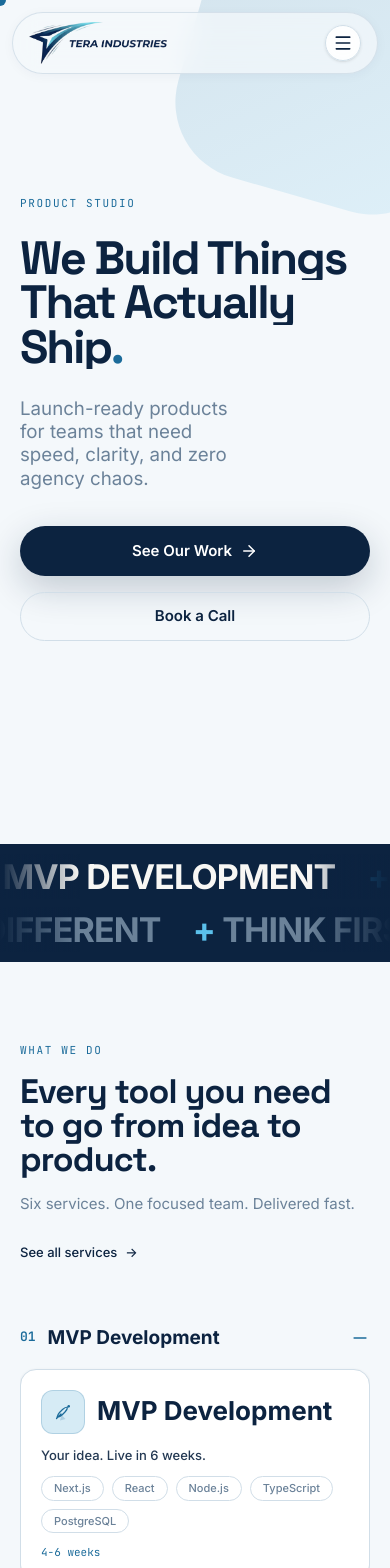
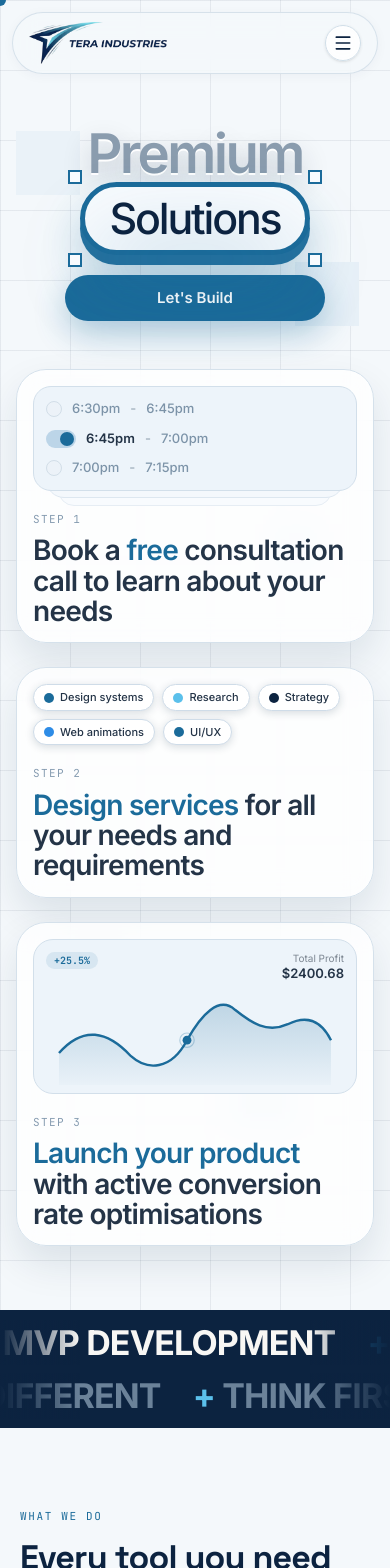
Before and after one commit to heytt-satra/Business-Website-, a Next.js app: page /#/ in a window 390 px wide. Shown: the top 1568 px of the page. Built offline with nearby package versions, Linux system fonts and the light colour scheme.

Commit message:
Refine hero connectors, spacing, and mobile layout

```diff
--- a/src/components/home/Hero.tsx
+++ b/src/components/home/Hero.tsx
@@ -1,116 +1,294 @@
 "use client";
 
-import { useRef } from "react";
-import { motion, useScroll, useTransform } from "framer-motion";
-import { ArrowRight } from "lucide-react";
+import { motion } from "framer-motion";
 import Link from "next/link";
+import { Code, Figma } from "lucide-react";
 
-const words = ["We Build Things", "That Actually", "Ship."];
+const featureChips = [
+  { label: "Design systems", color: "#1B6B9A" },
+  { label: "Research", color: "#5BC0EB" },
+  { label: "Strategy", color: "#0C2340" },
+  { label: "Web animations", color: "#2E8CE6" },
+  { label: "UI/UX", color: "#1B6B9A" },
+];
+
+const timeSlots = [
+  { start: "6:30pm", end: "6:45pm", active: false },
+  { start: "6:45pm", end: "7:00pm", active: true },
+  { start: "7:00pm", end: "7:15pm", active: false },
+];
 
 export default function Hero() {
-    const sectionRef = useRef<HTMLElement>(null);
-
-    const { scrollYProgress } = useScroll({
-        target: sectionRef,
-        offset: ["start start", "end start"],
-    });
-
-    const heroScale = useTransform(scrollYProgress, [0, 1], [1, 0.96]);
-    const heroOpacity = useTransform(scrollYProgress, [0, 0.7], [1, 0.2]);
-
   return (
-        <section
-            ref={sectionRef}
-            className="relative flex min-h-svh items-center overflow-hidden bg-bg px-5 sm:px-6 md:px-20"
-        >
-            {/* Single accent shape */}
+    <section className="relative min-h-screen w-full overflow-hidden bg-[#F4F8FB] px-4 pb-16 pt-22 sm:px-6 sm:pb-22 sm:pt-28 md:px-10 md:pb-32 md:pt-36 lg:px-16">
       <div
-                className="pointer-events-none absolute -right-20 top-[-80px] h-[280px] w-[280px] rounded-[28%] sm:h-[340px] sm:w-[340px] md:-right-28 md:top-[-110px] md:h-[420px] md:w-[420px]"
+        className="pointer-events-none absolute inset-0"
         style={{
-                    background: "linear-gradient(140deg, rgba(27,107,154,0.95) 0%, rgba(91,192,235,0.9) 100%)",
-                    transform: "rotate(16deg)",
-                    opacity: 0.16,
+          backgroundImage: `
+            linear-gradient(rgba(12,35,64,0.07) 1px, transparent 1px),
+            linear-gradient(90deg, rgba(12,35,64,0.07) 1px, transparent 1px)
+          `,
+          backgroundSize: "70px 70px",
         }}
       />
 
+      <div className="pointer-events-none absolute inset-0">
+        <div className="absolute left-[4%] top-[10%] h-16 w-16 bg-[#EAF2F8] sm:h-20 sm:w-20" />
+        <div className="absolute left-[13%] top-[30%] h-12 w-12 bg-[#E6EEF5] sm:h-16 sm:w-16" />
+        <div className="absolute right-[8%] top-[20%] h-16 w-16 bg-[#E7F0F7] sm:h-20 sm:w-20" />
+        <div className="absolute right-[18%] top-[40%] h-12 w-12 bg-[#E9F1F8] sm:h-16 sm:w-16" />
+        <div className="absolute bottom-[24%] left-[18%] h-14 w-14 bg-[#E6EEF5] sm:h-[72px] sm:w-[72px]" />
+        <div className="absolute bottom-[14%] right-[24%] h-16 w-16 bg-[#E7F0F7] sm:h-20 sm:w-20" />
+      </div>
+
       <motion.div
-                className="relative z-10 mx-auto w-full max-w-6xl pb-14 pt-24 sm:pb-16 sm:pt-28 md:pt-32"
-                style={{ scale: heroScale, opacity: heroOpacity }}
+        initial={{ opacity: 0, y: 20, rotate: -16 }}
+        animate={{ opacity: 1, y: 0, rotate: -14 }}
+        transition={{ delay: 0.3, duration: 0.45 }}
+        className="absolute left-[7%] top-[36%] z-10 hidden h-14 w-14 items-center justify-center rounded-2xl border-[4px] border-[#1B6B9A] bg-white text-[#1B6B9A] shadow-[0_14px_28px_rgba(27,107,154,0.24)] md:flex lg:left-[17%] lg:h-16 lg:w-16"
       >
-                <motion.p
-                    initial={{ opacity: 0, y: 16 }}
-                    animate={{ opacity: 1, y: 0 }}
-                    transition={{ duration: 0.55, ease: [0.25, 0.1, 0.25, 1] }}
-                    className="label-mono mb-6"
+        <Figma size={24} />
+      </motion.div>
+
+      <motion.div
+        initial={{ opacity: 0, y: 20, rotate: 16 }}
+        animate={{ opacity: 1, y: 0, rotate: 14 }}
+        transition={{ delay: 0.35, duration: 0.45 }}
+        className="absolute right-[7%] top-[33%] z-10 hidden h-14 w-14 items-center justify-center rounded-2xl border-[4px] border-[#1B6B9A] bg-white text-[#1B6B9A] shadow-[0_14px_28px_rgba(27,107,154,0.24)] md:flex lg:right-[17%] lg:h-16 lg:w-16"
       >
-                    Product Studio
-                </motion.p>
+        <Code size={24} />
+      </motion.div>
 
-                <h1
-                    className="mb-7 font-heading font-black text-primary tracking-[-0.045em]"
+      <div className="relative z-10 mx-auto mt-10 max-w-[1300px] text-center sm:mt-16 md:mt-20">
+        <div className="mb-2 hidden items-end justify-between px-[14%] sm:flex md:px-[22%] lg:px-[26%]">
+          <motion.span
+            initial={{ opacity: 0 }}
+            animate={{ opacity: 1 }}
+            transition={{ delay: 0.5, duration: 0.5 }}
+            className="text-lg text-[#0C2340] md:text-xl lg:text-2xl"
             style={{
-                        fontSize: "clamp(44px, 12vw, 132px)",
-                        lineHeight: 0.95,
-                        maxWidth: "11ch",
+              fontFamily: '"Bradley Hand", "Comic Sans MS", cursive',
+              transform: "rotate(-12deg)",
+              display: "inline-block",
             }}
           >
-                    {words.map((line, i) => (
-                        <span key={i} className="block overflow-hidden">
+            Deliver
+          </motion.span>
           <motion.span
-                                initial={{ y: "104%" }}
-                                animate={{ y: "0%" }}
+            initial={{ opacity: 0 }}
+            animate={{ opacity: 1 }}
+            transition={{ delay: 0.55, duration: 0.5 }}
+            className="text-lg text-[#0C2340] md:text-xl lg:text-2xl"
+            style={{
+              fontFamily: '"Bradley Hand", "Comic Sans MS", cursive',
+              transform: "rotate(10deg)",
+              display: "inline-block",
+            }}
+          >
+            Create
+          </motion.span>
+        </div>
+
+        <motion.h2
+          initial={{ opacity: 0, y: 20 }}
+          animate={{ opacity: 1, y: 0 }}
+          transition={{ delay: 0.15, duration: 0.6 }}
+          className="mb-1 text-[clamp(36px,14vw,96px)] font-semibold leading-[0.92] tracking-[-0.048em] text-[#8A9CAE] sm:mb-2"
+          style={{
+            textShadow: "0 2px 0 rgba(255,255,255,0.95), 0 12px 28px rgba(12,35,64,0.24)",
+          }}
+        >
+          Premium
+        </motion.h2>
+
+        <motion.div
+          initial={{ opacity: 0, y: 20 }}
+          animate={{ opacity: 1, y: 0 }}
+          transition={{ delay: 0.25, duration: 0.6 }}
+          className="relative mx-auto w-fit"
+        >
+          <div className="pointer-events-none absolute inset-x-[7%] -bottom-5 h-8 rounded-full bg-[#1B6B9A]/30 blur-2xl" />
+          <div className="rounded-[999px] border-[5px] border-[#1B6B9A] bg-[#F8FBFE] px-6 py-3 shadow-[0_10px_0_rgba(27,107,154,0.95),0_24px_40px_rgba(27,107,154,0.24)] sm:border-[6px] sm:px-14 sm:py-5 md:px-20">
+            <motion.h1
+              initial={{ opacity: 0, y: 18 }}
+              animate={{ opacity: 1, y: [0, -2, 0] }}
               transition={{
-                                    delay: 0.15 + i * 0.12,
-                                    duration: 0.75,
-                                    ease: [0.16, 1, 0.3, 1],
+                opacity: { delay: 0.35, duration: 0.55 },
+                y: { delay: 0.85, duration: 3.2, repeat: Infinity, ease: "easeInOut" },
               }}
-                                className="inline-block"
+              className="text-[clamp(32px,11vw,86px)] font-medium leading-[0.9] tracking-[-0.05em] text-[#0C2340]"
             >
-                                {i === words.length - 1 ? (
-                                    <>
-                                        Ship<span className="text-accent">.</span>
-                                    </>
+              Solutions
+            </motion.h1>
+          </div>
+          <span className="absolute -left-3 -top-3 h-3.5 w-3.5 border-2 border-[#1B6B9A] bg-[#F8FBFE]" />
+          <span className="absolute -right-3 -top-3 h-3.5 w-3.5 border-2 border-[#1B6B9A] bg-[#F8FBFE]" />
+          <span className="absolute -bottom-3 -left-3 h-3.5 w-3.5 border-2 border-[#1B6B9A] bg-[#F8FBFE]" />
+          <span className="absolute -bottom-3 -right-3 h-3.5 w-3.5 border-2 border-[#1B6B9A] bg-[#F8FBFE]" />
+        </motion.div>
+
+        <motion.div
+          initial={{ opacity: 0, y: 14 }}
+          animate={{ opacity: 1, y: 0 }}
+          transition={{ delay: 0.5, duration: 0.5 }}
+          className="mt-5 flex flex-wrap items-center justify-center gap-3 sm:mt-7 sm:gap-5"
+        >
+          <span
+            className="hidden text-xl text-[#0C2340] sm:inline-block sm:text-2xl md:text-3xl"
+            style={{ fontFamily: '"Bradley Hand", "Comic Sans MS", cursive' }}
+          >
+            Click me
+          </span>
+          <svg width="74" height="24" viewBox="0 0 74 24" className="hidden text-[#0C2340] sm:block" fill="none">
+            <path d="M3 3c13 11 30 16 54 14m0 0l-8-6m8 6l-9 5" stroke="currentColor" strokeWidth="2" strokeLinecap="round" strokeLinejoin="round" />
+          </svg>
+          <Link
+            href="/contact"
+            className="inline-flex w-full max-w-[260px] items-center justify-center rounded-full bg-[#1B6B9A] px-6 py-3 text-base font-semibold text-white shadow-[0_12px_32px_rgba(27,107,154,0.33)] transition-all duration-300 hover:-translate-y-0.5 hover:bg-[#245F86] sm:w-auto sm:max-w-none sm:px-8 sm:py-3.5 sm:text-lg"
+          >
+            Let&apos;s Build
+          </Link>
+        </motion.div>
+      </div>
+
+      <div className="relative z-10 mx-auto mt-12 max-w-[1300px] sm:mt-20 md:mt-24">
+        <svg
+          className="pointer-events-none absolute left-[24%] top-[-20px] z-10 hidden h-[74px] w-[230px] md:block"
+          viewBox="0 0 230 74"
+          fill="none"
+          aria-hidden="true"
+          style={{ filter: "drop-shadow(0 1px 2px rgba(27,107,154,0.2))" }}
+        >
+          <path d="M14 60 C64 10, 154 10, 214 60" stroke="#1B6B9A" strokeWidth="2.6" strokeLinecap="round" />
+          <circle cx="14" cy="60" r="5.8" fill="#F4F8FB" stroke="#1B6B9A" strokeWidth="2.6" />
+          <circle cx="214" cy="60" r="5.8" fill="#F4F8FB" stroke="#1B6B9A" strokeWidth="2.6" />
+        </svg>
+
+        <svg
+          className="pointer-events-none absolute right-[20%] top-[72px] z-10 hidden h-[96px] w-[210px] md:block"
+          viewBox="0 0 210 96"
+          fill="none"
+          aria-hidden="true"
+          style={{ filter: "drop-shadow(0 1px 2px rgba(27,107,154,0.2))" }}
+        >
+          <path
+            d="M12 18 C10 44, 28 60, 50 56 C64 54, 68 42, 58 34 C48 26, 46 44, 60 52 C92 68, 150 56, 196 22"
+            stroke="#1B6B9A"
+            strokeWidth="2.6"
+            strokeLinecap="round"
+            strokeLinejoin="round"
+          />
+          <circle cx="12" cy="18" r="5.8" fill="#F4F8FB" stroke="#1B6B9A" strokeWidth="2.6" />
+          <circle cx="196" cy="22" r="5.8" fill="#F4F8FB" stroke="#1B6B9A" strokeWidth="2.6" />
+        </svg>
+
+        <div className="grid grid-cols-1 gap-6 md:grid-cols-3 md:gap-10 lg:gap-12">
+          <motion.article
+            initial={{ opacity: 0, y: 30 }}
+            animate={{ opacity: 1, y: 0 }}
+            transition={{ delay: 0.4, duration: 0.5 }}
+            className="relative z-20 mx-auto w-full max-w-[420px] rounded-[30px] border border-[#D5E1EB] bg-white/78 p-4 shadow-[0_18px_38px_rgba(12,35,64,0.1)] backdrop-blur-md sm:rounded-[34px] sm:p-6 md:-rotate-[4deg]"
+          >
+            <div className="relative mb-5 rounded-[18px] border border-[#D2DFEA] bg-[#EDF4FA] p-3 sm:mb-7 sm:rounded-[20px] sm:p-4">
+              <div className="pointer-events-none absolute inset-x-3 top-2 -z-10 h-full rounded-[18px] border border-[#DDE7F0] bg-[#F4F8FC]" />
+              <div className="pointer-events-none absolute inset-x-6 top-4 -z-20 h-full rounded-[16px] border border-[#E6EDF4] bg-[#F8FBFE]" />
+              <div className="space-y-2.5">
+                {timeSlots.map((slot) => (
+                  <div key={slot.start} className="flex items-center gap-2.5 text-[13px] font-medium text-[#7C93A8]">
+                    {slot.active ? (
+                      <span className="relative h-[18px] w-[30px] shrink-0 rounded-full bg-[#BCD5E8]">
+                        <span className="absolute right-[2px] top-[2px] h-[14px] w-[14px] rounded-full bg-[#1B6B9A]" />
+                      </span>
                     ) : (
-                                    line
+                      <span className="h-[16px] w-[16px] shrink-0 rounded-full border border-[#D2DEE8] bg-[#ECF2F8]" />
                     )}
-                            </motion.span>
+                    <span className={slot.active ? "font-semibold text-[#243447]" : ""}>{slot.start}</span>
+                    <span className="text-[#9AA9B8]">-</span>
+                    <span>{slot.end}</span>
+                  </div>
+                ))}
+              </div>
+            </div>
+
+            <p className="mb-2 font-mono text-[11px] uppercase tracking-[0.13em] text-[#859BB0]">STEP 1</p>
+            <p className="text-[clamp(18px,7.2vw,36px)] font-semibold leading-[1.08] tracking-[-0.028em] text-[#243447]">
+              Book a <span className="text-[#1B6B9A]">free</span> consultation call to
+              learn about your needs
+            </p>
+          </motion.article>
+
+          <motion.article
+            initial={{ opacity: 0, y: 30 }}
+            animate={{ opacity: 1, y: 0 }}
+            transition={{ delay: 0.5, duration: 0.5 }}
+            className="relative z-20 mx-auto w-full max-w-[420px] rounded-[30px] border border-[#D5E1EB] bg-white/78 p-4 shadow-[0_18px_38px_rgba(12,35,64,0.1)] backdrop-blur-md sm:rounded-[34px] sm:p-6"
+          >
+            <div className="mb-5 flex flex-wrap gap-2 sm:mb-7 sm:gap-2.5">
+              {featureChips.map((chip) => (
+                <span
+                  key={chip.label}
+                  className="inline-flex items-center gap-1.5 rounded-full border border-[#CFDCE8] bg-white px-2.5 py-1 text-[11px] font-medium text-[#243447] shadow-[0_2px_8px_rgba(12,35,64,0.16)] sm:px-3 sm:text-[12px]"
+                >
+                  <span className="h-2.5 w-2.5 rounded-full" style={{ backgroundColor: chip.color }} />
+                  {chip.label}
                 </span>
               ))}
-                </h1>
+            </div>
 
-                <motion.p
-                    initial={{ opacity: 0, y: 18 }}
+            <p className="mb-2 font-mono text-[11px] uppercase tracking-[0.13em] text-[#859BB0]">STEP 2</p>
+            <p className="text-[clamp(18px,7.2vw,36px)] font-semibold leading-[1.08] tracking-[-0.028em] text-[#243447]">
+              <span className="text-[#1B6B9A]">Design services</span> for all your needs
+              and requirements
+            </p>
+          </motion.article>
+
+          <motion.article
+            initial={{ opacity: 0, y: 30 }}
             animate={{ opacity: 1, y: 0 }}
-                    transition={{ delay: 0.45, duration: 0.55, ease: [0.25, 0.1, 0.25, 1] }}
-                    className="mb-9 text-[clamp(18px,4.8vw,40px)] text-muted sm:mb-11"
-                    style={{ maxWidth: "20ch", lineHeight: 1.24 }}
+            transition={{ delay: 0.6, duration: 0.5 }}
+            className="relative z-20 mx-auto w-full max-w-[420px] rounded-[30px] border border-[#D5E1EB] bg-white/78 p-4 shadow-[0_18px_38px_rgba(12,35,64,0.1)] backdrop-blur-md sm:rounded-[34px] sm:p-6 md:rotate-[4deg]"
           >
-                    Launch-ready products for teams that need speed, clarity, and zero agency chaos.
-                </motion.p>
+            <div className="mb-5 rounded-[20px] border border-[#D2DFEA] bg-[#EDF4FA] p-3 pb-2 sm:mb-7 sm:rounded-[22px]">
+              <div className="mb-1.5 flex items-start justify-between text-xs">
+                <span className="rounded-full bg-[#1B6B9A]/10 px-2 py-0.5 font-mono text-[10px] font-semibold text-[#1B6B9A]">
+                  +25.5%
+                </span>
+                <div className="text-right leading-tight">
+                  <span className="block text-[10px] text-[#7D8792]">Total Profit</span>
+                  <span className="block text-sm font-semibold text-[#243447]">$2400.68</span>
+                </div>
+              </div>
 
-                <motion.div
-                    initial={{ opacity: 0, y: 16 }}
-                    animate={{ opacity: 1, y: 0 }}
-                    transition={{ delay: 0.62, duration: 0.55 }}
-                    className="mb-12 flex flex-wrap items-center gap-4"
-                >
-                    <Link
-                        href="/work"
-                        className="inline-flex w-full items-center justify-center gap-2 rounded-full bg-primary px-7 py-3.5 text-base font-semibold text-white shadow-[0_12px_36px_rgba(12,35,64,0.22)] transition-all duration-300 hover:-translate-y-0.5 hover:bg-secondary sm:w-auto sm:px-10 sm:py-5 sm:text-lg"
-                    >
-                        See Our Work
-                        <ArrowRight size={18} />
-                    </Link>
+              <svg viewBox="0 0 340 120" className="h-24 w-full sm:h-28" fill="none">
+                <defs>
+                  <linearGradient id="heroChartGrad" x1="0" y1="0" x2="0" y2="1">
+                    <stop offset="0%" stopColor="rgba(27,107,154,0.22)" />
+                    <stop offset="100%" stopColor="rgba(27,107,154,0.02)" />
+                  </linearGradient>
+                </defs>
+                <path
+                  d="M0 80 C30 46 60 52 90 84 C110 102 140 102 160 64 C178 32 200 8 220 26 C240 42 260 56 286 44 C310 32 328 40 340 64 L340 120 L0 120 Z"
+                  fill="url(#heroChartGrad)"
+                />
+                <path
+                  d="M0 80 C30 46 60 52 90 84 C110 102 140 102 160 64 C178 32 200 8 220 26 C240 42 260 56 286 44 C310 32 328 40 340 64"
+                  stroke="#1B6B9A"
+                  strokeWidth="3"
+                  fill="none"
+                />
+                <circle cx="160" cy="64" r="5.5" fill="#1B6B9A" />
+                <circle cx="160" cy="64" r="9" fill="none" stroke="#1B6B9A" strokeWidth="1.5" opacity="0.28" />
+              </svg>
+            </div>
 
-                    <Link
-                        href="/contact"
-                        className="inline-flex w-full items-center justify-center rounded-full border border-border px-6 py-3 text-base font-semibold text-primary transition-colors duration-200 hover:text-accent sm:w-auto sm:border-0 sm:px-6 sm:py-3.5"
-                    >
-                        Book a Call
-                    </Link>
-                </motion.div>
-
-            </motion.div>
+            <p className="mb-2 font-mono text-[11px] uppercase tracking-[0.13em] text-[#859BB0]">STEP 3</p>
+            <p className="text-[clamp(18px,7.2vw,36px)] font-semibold leading-[1.08] tracking-[-0.028em] text-[#243447]">
+              <span className="text-[#1B6B9A]">Launch your product</span> with active
+              conversion rate optimisations
+            </p>
+          </motion.article>
+        </div>
+      </div>
     </section>
   );
 }
```
Lines whose indentation alone changed are shown as unchanged.
